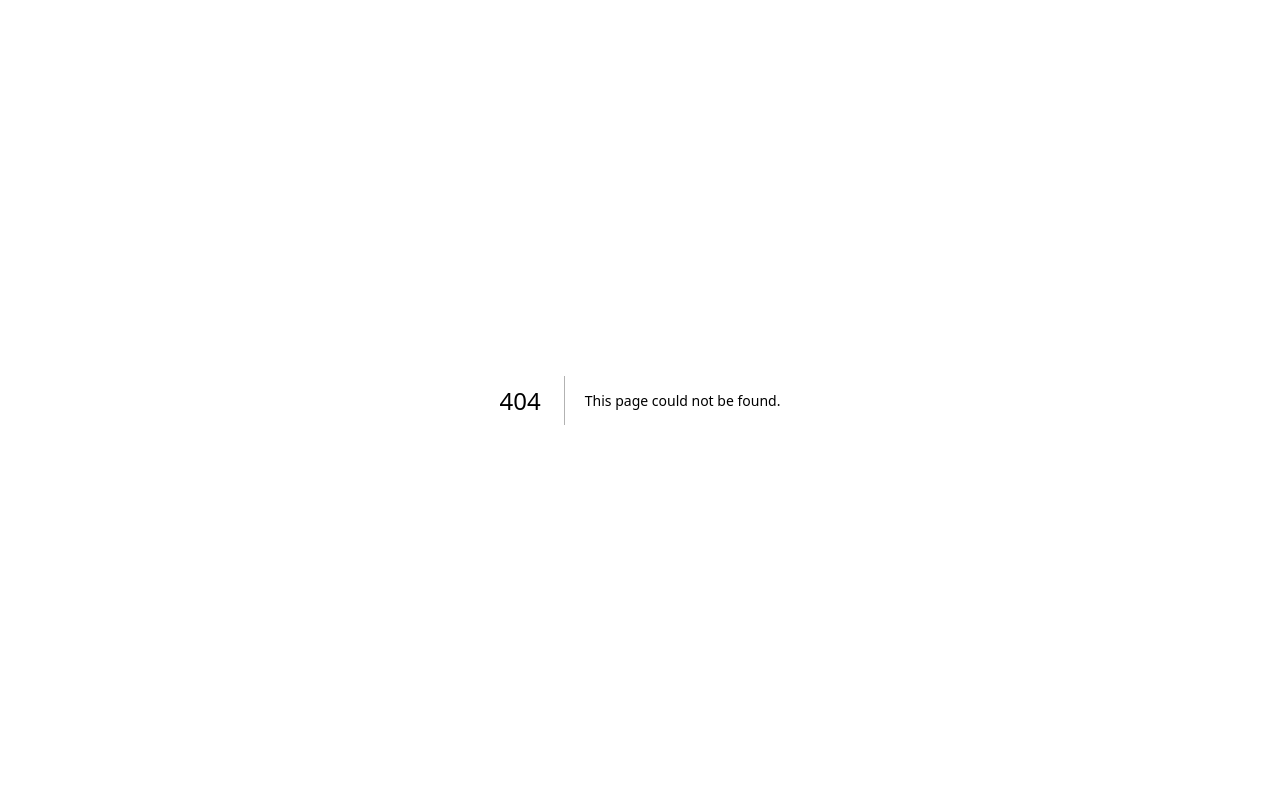
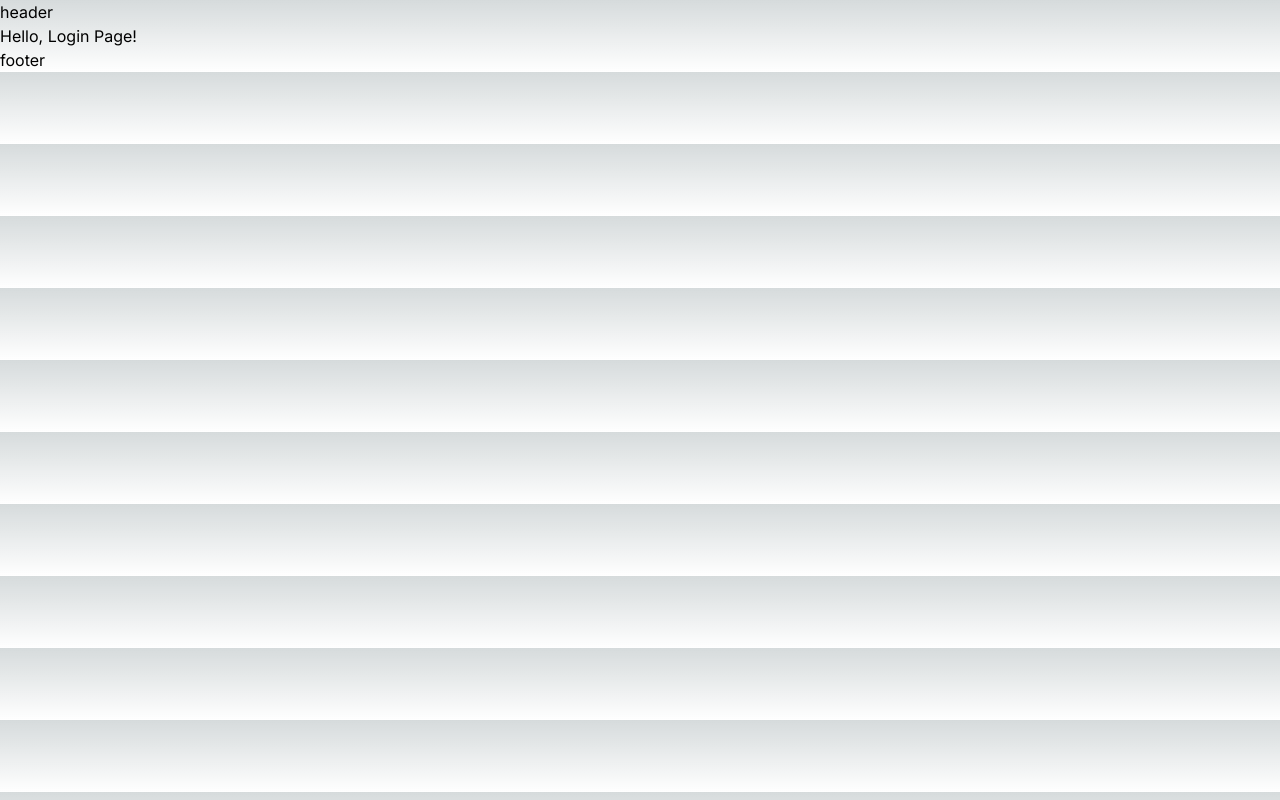
Before and after one commit to jung0730/true-salary-story-react, a Next.js app: page /login in a window 1280 px wide. Before the commit this address had no page. Built offline with nearby package versions, Linux system fonts and the light colour scheme.

Commit message:
chore: basic routes

```diff
--- a/src/app/layout.tsx
+++ b/src/app/layout.tsx
@@ -15,7 +15,15 @@ export default function RootLayout({
 }) {
   return (
     <html lang="en">
-      <body className={inter.className}>{children}</body>
+      <body className={inter.className}>
+        <header>
+          header
+        </header>
+        {children}
+        <footer>
+          footer
+        </footer>
+      </body>
     </html>
   )
 }
--- /dev/null
+++ b/src/app/login/page.tsx
@@ -0,0 +1,3 @@
+export default function Page() {
+  return <h1>Hello, Login Page!</h1>
+}
--- /dev/null
+++ b/src/app/order/page.tsx
@@ -0,0 +1,3 @@
+export default function Page() {
+  return <h1>Hello, Order Page!</h1>
+}
--- /dev/null
+++ b/src/app/salary/[id]/page.tsx
@@ -0,0 +1,3 @@
+export default function Page() {
+  return <h1>Hello, Salary Page!</h1>
+}
--- /dev/null
+++ b/src/app/share/page.tsx
@@ -0,0 +1,3 @@
+export default function Page() {
+  return <h1>Hello, Share Salary Page!</h1>
+}
```
